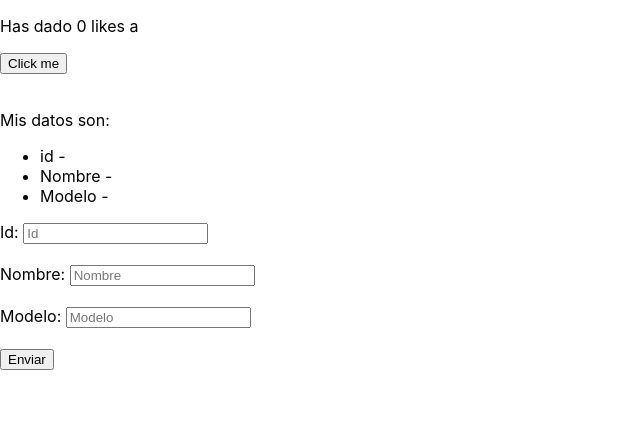
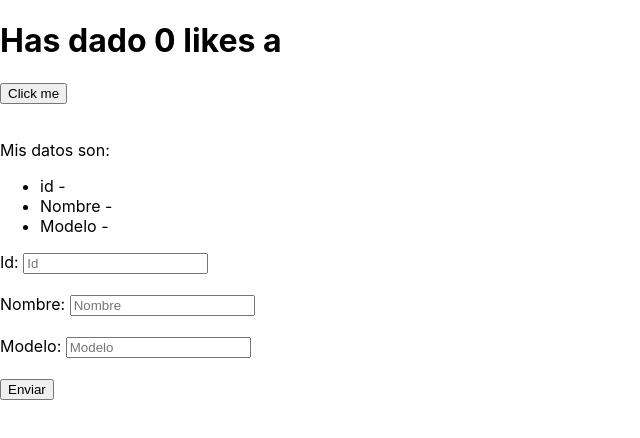
Before and after one commit to ulises1124/RobotsApp, a Next.js app: page / in a window 1280 px wide. Shown: the top 438 px of the page, without its empty margins (0-640 px from the left). Built offline with nearby package versions, Linux system fonts and the light colour scheme.

Commit message:
cambiar etiqueta para comprobar funcionalidad

```diff
--- a/pages/index.js
+++ b/pages/index.js
@@ -37,7 +37,7 @@ const Home = () => {
   return (
     <div>
 
-      <p>Has dado {likes} likes a </p>
+      <h1>Has dado {likes} likes a </h1>
 
       <button onClick={() => setLikes(likes + 1)}>Click me</button>
       <br /><br />
```
